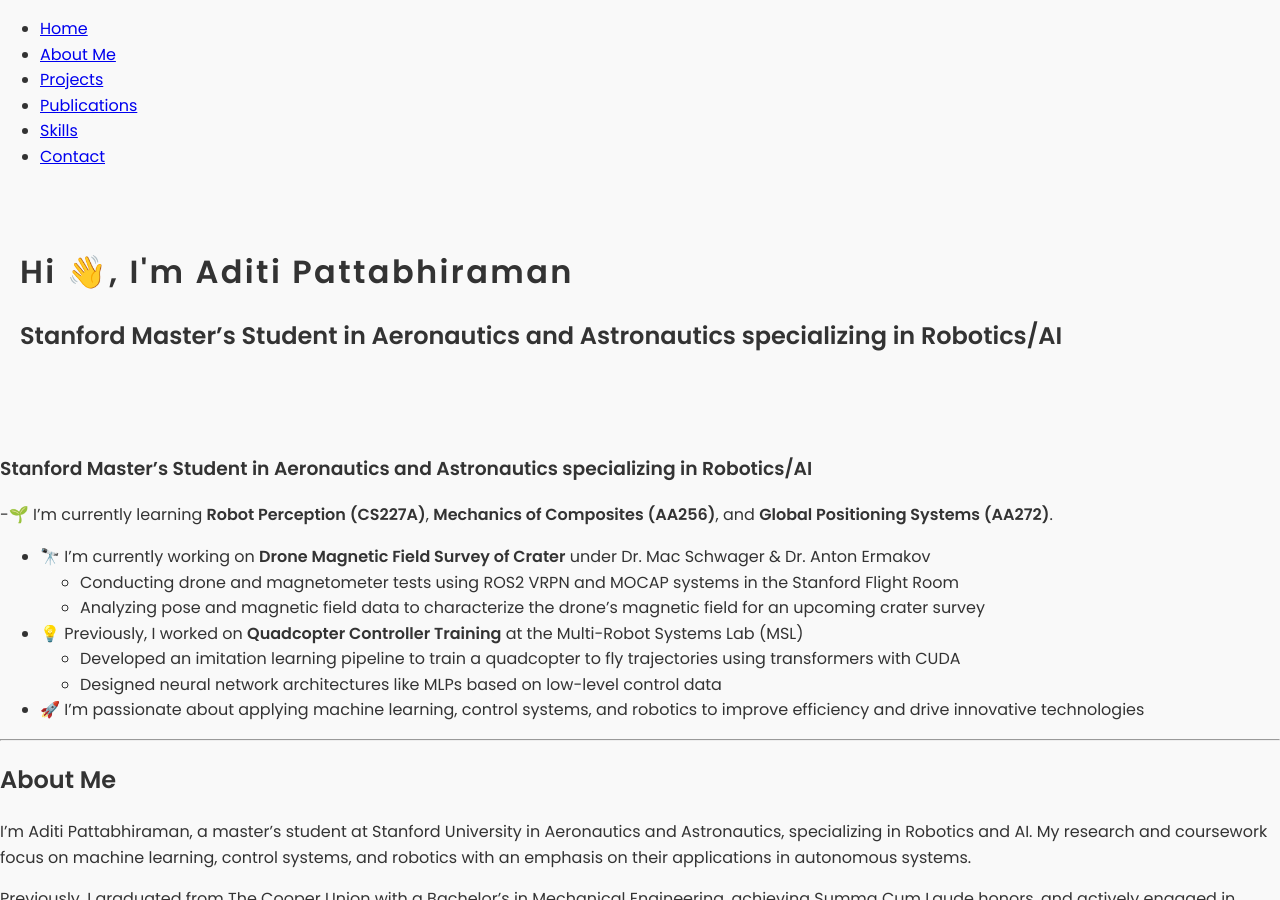
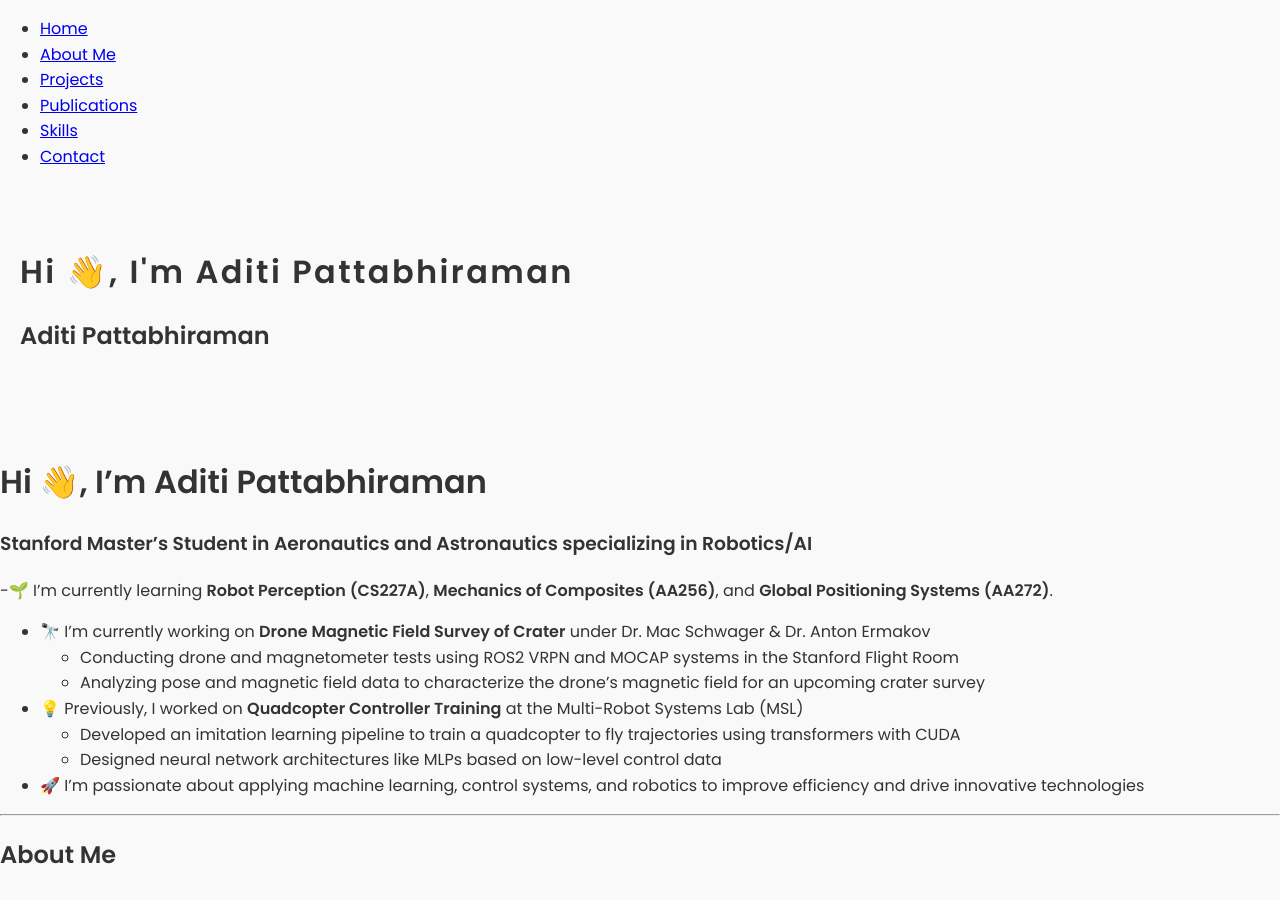
Before and after one commit to aditipattabhiraman/aditipattabhiraman.github.io, a Jekyll site: the page built from index.md, in a window 1280 px wide and 900 px high. Built offline with Jekyll 4.4.1, drawn with Linux system fonts in a browser that asks for light colours; our own code applies the rules of GitHub Pages for plain Markdown files.

Commit message:
Update index.md

```diff
--- a/index.md
+++ b/index.md
@@ -1,3 +1,8 @@
+---
+layout: default
+title: "Aditi Pattabhiraman"
+---
+# Hi 👋, I'm Aditi Pattabhiraman
 ### Stanford Master's Student in Aeronautics and Astronautics specializing in Robotics/AI
 
 -🌱 I’m currently learning **Robot Perception (CS227A)**, **Mechanics of Composites (AA256)**, and **Global Positioning Systems (AA272)**.
```
